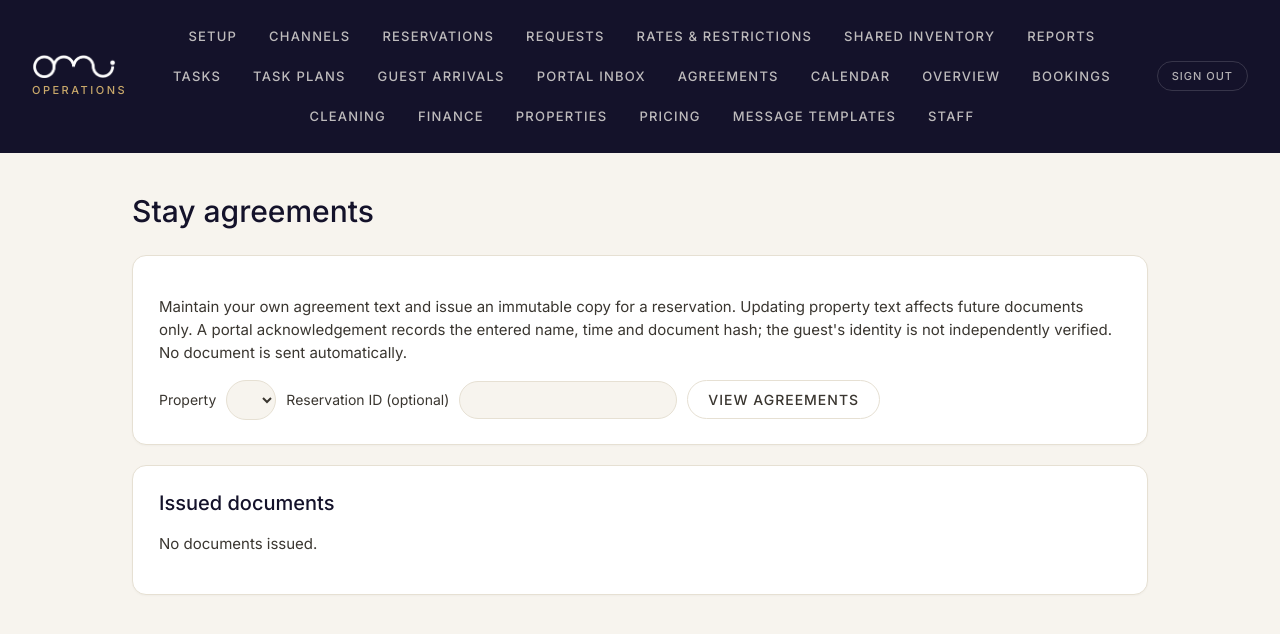
After one commit to Oceanorealty/omi-holiday-ops, a FastAPI app: template app/templates/agreements.html in a window 1280 px wide. The commit adds this page. Shown: the top 634 px of the page. Run offline with FastAPI, Linux system fonts and the light colour scheme; the template is opened without the code that fills it, so the values that code supplies are empty.

Commit message:
Add administrator and guest agreement pages with downloadable evidence

```diff
--- /dev/null
+++ b/app/templates/agreement_snapshot.html
@@ -0,0 +1,2 @@
+<p>{{ data.property_name }} · Reservation #{{ data.booking_id }}<br>{{ data.check_in }} → {{ data.check_out }} ({{ data.time_zone }})<br>Reserved guest: {{ data.guest_name or 'Not recorded' }}<br>Booking amount: {{ data.booking_amount or 'Not recorded' }}<br>{{ data.currency_note }}</p>
+<p style="white-space:pre-wrap;overflow-wrap:anywhere">{{ data.body }}</p>
--- /dev/null
+++ b/app/templates/agreements.html
@@ -0,0 +1,15 @@
+{% extends 'base.html' %}
+{% block title %}Stay agreements — Omi Holiday{% endblock %}
+{% block content %}<div class="page-head"><h1>Stay agreements</h1></div>
+<section class="card"><p>Maintain your own agreement text and issue an immutable copy for a reservation. Updating property text affects future documents only. A portal acknowledgement records the entered name, time and document hash; the guest's identity is not independently verified. No document is sent automatically.</p>
+<form class="form-row" method="get"><label for="agreement-property">Property</label><select id="agreement-property" name="property_id">{% for p in properties %}<option value="{{ p.id }}" {% if property and p.id==property.id %}selected{% endif %}>{{ p.name }}</option>{% endfor %}</select><label for="agreement-booking">Reservation ID (optional)</label><input id="agreement-booking" name="booking_id" type="number" min="1" value="{{ booking.id if booking else '' }}"><button class="btn">View agreements</button></form></section>
+{% if property %}<section class="card"><h2>{{ property.name }} · Agreement text</h2>
+<p>{% if policy %}Latest text revision: {{ policy.revision }}.{% else %}No agreement text configured.{% endif %} Enter approved text for your business. Each save creates a new version; previous versions and acknowledgements remain unchanged.</p>
+<form class="ops-task-form" method="post" action="/operations/agreements/versions"><input type="hidden" name="token" value="{{ policy_token }}"><input type="hidden" name="property_id" value="{{ property.id }}">
+<label for="agreement-title">Document title</label><input id="agreement-title" name="title" required maxlength="160">
+<label for="agreement-body">Agreement text</label><textarea id="agreement-body" name="body" rows="12" required minlength="20" maxlength="20000"></textarea>
+<label for="agreement-note">Reason</label><textarea id="agreement-note" name="note" required minlength="10" maxlength="1000"></textarea><button class="btn primary">Save new text version</button></form>
+{% for v in versions %}<details><summary>Revision {{ v.revision }} · {{ v.title }} · {{ v.created_at }} UTC</summary><p style="white-space:pre-wrap;overflow-wrap:anywhere">{{ v.body }}</p></details>{% endfor %}</section>{% endif %}
+{% if booking %}<section class="card"><h2>Issue for reservation #{{ booking.id }}</h2><p>{{ booking.check_in }} → {{ booking.check_out }} · {{ booking.status.value }}</p><p>Issuing a replacement supersedes the previous document for this reservation. Previous acknowledgements remain in history. Review the document before sharing the guest's private stay link.</p>
+<form class="ops-task-form" method="post" action="/operations/agreements/issue"><input type="hidden" name="token" value="{{ issue_token }}"><input type="hidden" name="booking_id" value="{{ booking.id }}"><label for="agreement-issue-note">Reason</label><textarea id="agreement-issue-note" name="note" required minlength="10" maxlength="1000"></textarea><button class="btn primary" {% if not policy or booking.status.value!='confirmed' %}disabled{% endif %}>Issue current text for this reservation</button></form></section>{% endif %}
+<section class="card"><h2>Issued documents</h2>{% for r in rows %}<p><a href="/operations/agreements/{{ r.id }}">Document #{{ r.id }} · Reservation #{{ r.booking_id }}</a> · {{ states[r.id] }} · {{ r.created_at }} UTC</p>{% else %}<p>No documents issued.</p>{% endfor %}{% if truncated %}<p>Showing the latest 100 documents. Filter by reservation.</p>{% endif %}</section>{% endblock %}
--- a/app/templates/base.html
+++ b/app/templates/base.html
@@ -29,6 +29,7 @@
       <a href="/operations/task-plans" class="{{ 'active' if request.url.path == '/operations/task-plans' else '' }}">Task plans</a>
       <a href="/operations/guest-checkins" class="{{ 'active' if request.url.path == '/operations/guest-checkins' else '' }}">Guest arrivals</a>
       <a href="/operations/inbox" class="{{ 'active' if request.url.path.startswith('/operations/inbox') else '' }}">Portal inbox</a>
+      <a href="/operations/agreements" class="{{ 'active' if request.url.path.startswith('/operations/agreements') else '' }}">Agreements</a>
       <a href="/operations/calendar" class="{{ 'active' if request.url.path == '/operations/calendar' else '' }}">Calendar</a>
       <a href="/operations" class="{{ 'active' if request.url.path == '/operations' else '' }}">Overview</a>
       <a href="/" class="{{ 'active' if request.url.path == '/' else '' }}">Bookings</a>
--- a/app/templates/guest_portal.html
+++ b/app/templates/guest_portal.html
@@ -61,6 +61,12 @@
       {% if booking.property.house_rules %}<label><input type="checkbox" name="acknowledged" value="1" required>I have read the house rules shown above.</label>{% endif %}
       <button class="btn primary">Submit arrival details</button>
     </form></section>{% endif %}
+    {% if stay_agreement %}<section class="card" id="agreement"><h2>{{ stay_agreement_data.title }}</h2><p>Document #{{ stay_agreement.id }} · {{ stay_agreement_state }}</p>
+    {% with data=stay_agreement_data %}{% include 'agreement_snapshot.html' %}{% endwith %}
+    {% if stay_agreement_acceptance %}<p>Acknowledgement recorded for {{ stay_agreement_acceptance.typed_name }} at {{ stay_agreement_acceptance.accepted_at }} UTC. This record applies to the displayed document.</p>{% endif %}
+    <p><a href="/guest/{{ booking.guest_portal_token }}/agreements/{{ stay_agreement.id }}/download">Download document and acknowledgement record (.txt)</a></p>
+    {% if stay_agreement_token %}<form class="ops-task-form" method="post" action="/guest/{{ booking.guest_portal_token }}/agreements/{{ stay_agreement.id }}/accept"><input type="hidden" name="token" value="{{ stay_agreement_token }}"><label for="agreement-guest-name">Your name</label><input id="agreement-guest-name" name="typed_name" required maxlength="160"><label><input type="checkbox" name="acknowledged" value="1" required>I have read and agree to the document shown above.</label><button class="btn primary">Record my acknowledgement</button></form>{% endif %}
+    {% if stay_agreement_history %}<details><summary>Recent previously acknowledged documents (up to 20)</summary>{% for old in stay_agreement_history %}<p><a href="/guest/{{ booking.guest_portal_token }}/agreements/{{ old.id }}/download">Download prior document #{{ old.id }} and its acknowledgement</a></p>{% endfor %}<p>Older records remain available from the Omi team. Prior acknowledgements apply to their original documents.</p></details>{% endif %}</section>{% endif %}
     <section class="card" id="messages"><h2>Messages with the Omi team</h2>
     <p>Replies appear here when the team responds. This page does not send notifications; return here to check replies. For emergencies or urgent help, use the contact details below.</p>
     <p>{{ portal_unread or 0 }} unread replies.</p>
--- a/app/templates/reservation_detail.html
+++ b/app/templates/reservation_detail.html
@@ -4,6 +4,7 @@
 <p><a href="/operations/reservations">← Reservations</a></p>
 <div class="page-head"><h1>Reservation #{{ booking.id }}</h1></div>
 <p><a href="/operations/inbox/{{ booking.id }}">Open portal conversation</a></p>
+<p><a href="/operations/agreements?booking_id={{ booking.id }}">Review or issue stay agreement</a></p>
 {% if booking.status.value=='confirmed' and booking.guest_portal_token %}<p><a rel="noreferrer" href="/guest/{{ booking.guest_portal_token }}">Guest stay portal</a> · Keep this private link for the reservation's guest.</p>{% endif %}
 <p>{{ booking.property.name }} · {{ booking.platform.value }} · {{ booking.status.value }}</p>
 {% if editable %}
```
Also changed, not shown: app/templates/agreement_detail.html (added, +10 -0 lines).
